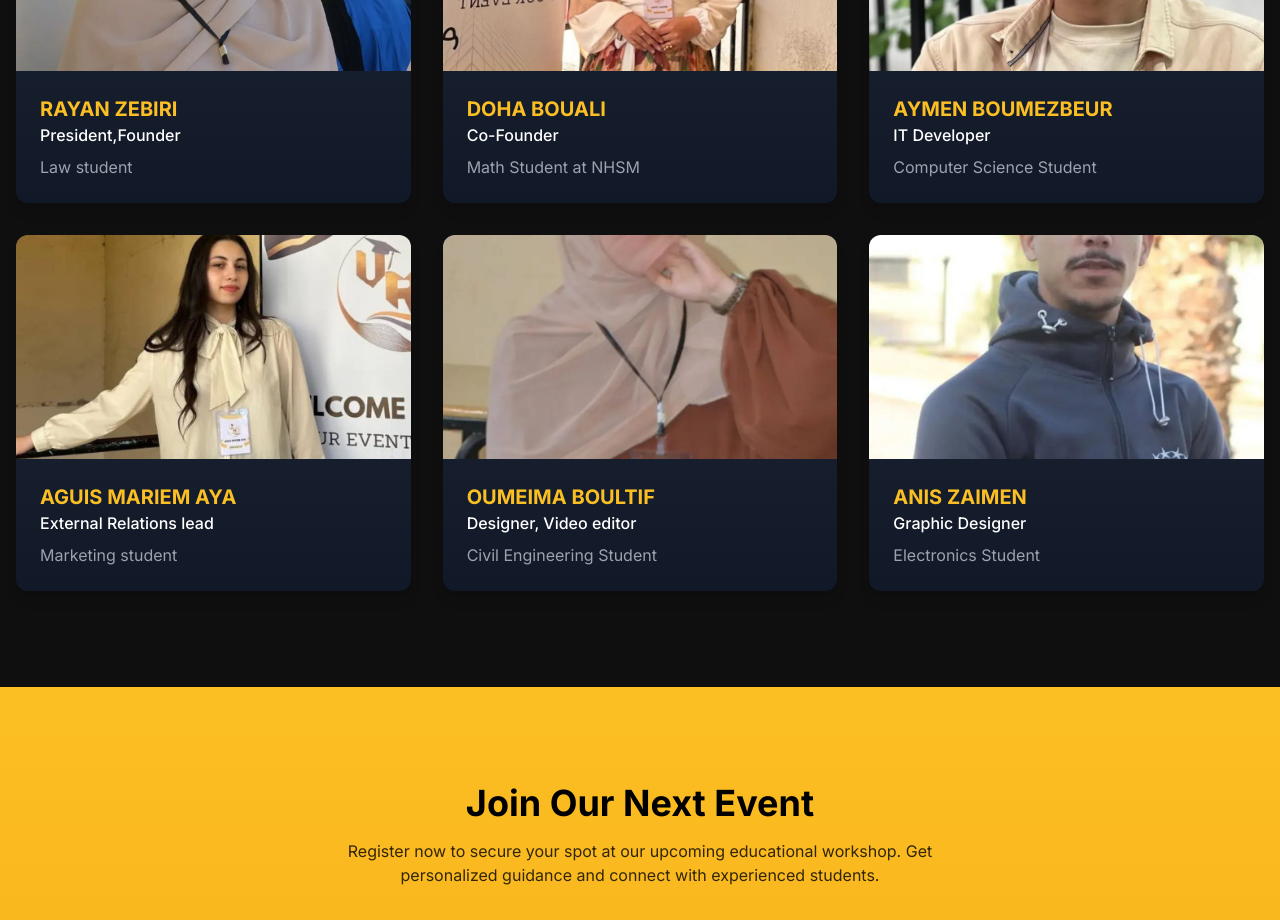
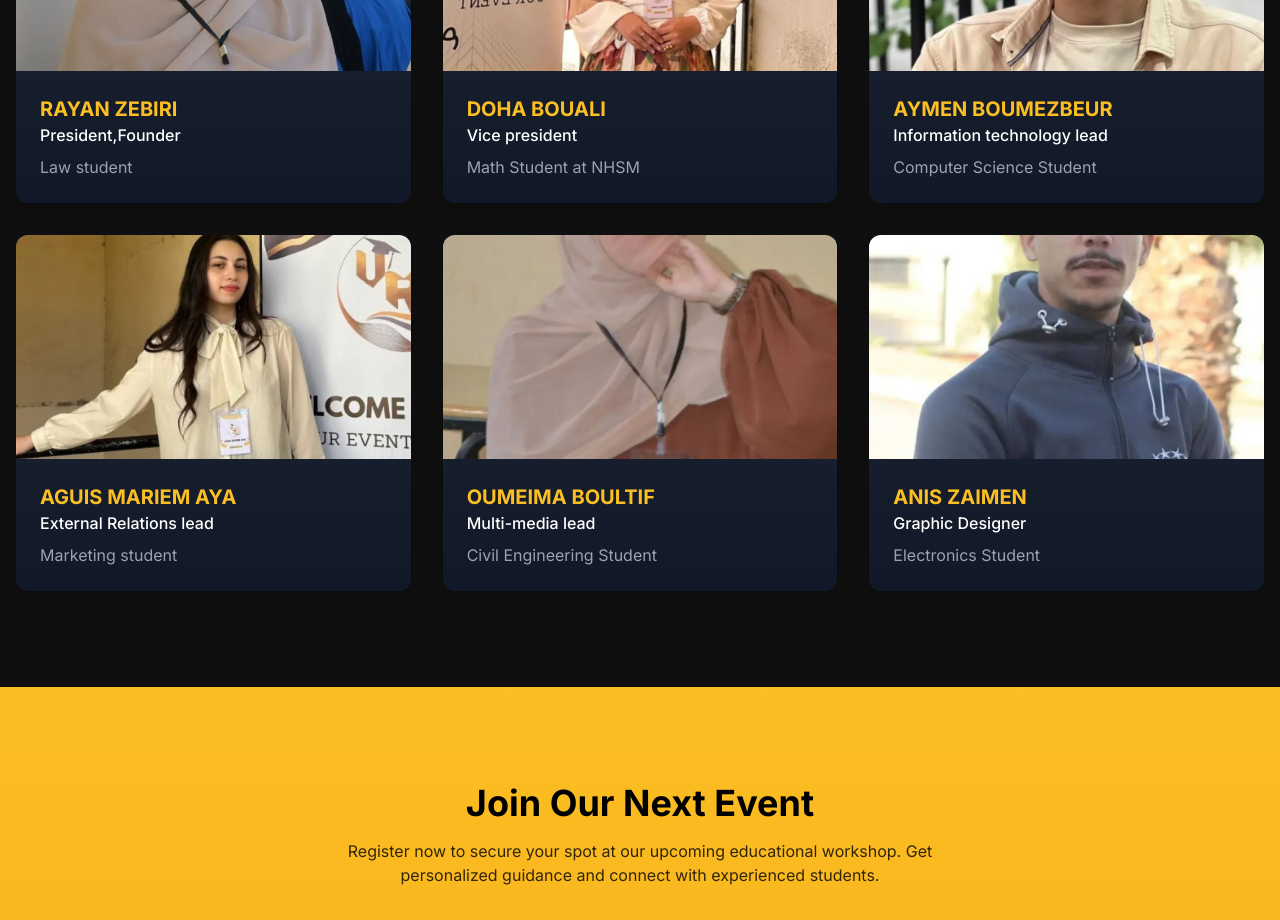
Before and after one commit to minou2442/unirise, a React (Vite) app: page / in a window 1280 px wide. Shown: the part 3040-3960 px from the top of the page. Built offline with nearby package versions, Linux system fonts and the light colour scheme.

Commit message:
Update UniriseHomePage.tsx

```diff
--- a/src/pages/UniriseHomePage.tsx
+++ b/src/pages/UniriseHomePage.tsx
@@ -81,12 +81,12 @@ export default function UniriseHomePage() {
     },
     {
       name: "DOHA BOUALI",
-      role: "Co-Founder",
+      role: "Vice president",
       desc: "Math Student at NHSM",
      image: doha  },
     {
       name: "AYMEN BOUMEZBEUR",
-      role: "IT Developer",
+      role: "Information technology lead",
       desc: "Computer Science Student",
       image: me
     },
@@ -98,7 +98,7 @@ export default function UniriseHomePage() {
     },
     {
       name: "OUMEIMA BOULTIF",
-      role: "Designer, Video editor",
+      role: "Multi-media lead",
       desc: "Civil Engineering Student",
       image:oum
     },
```
